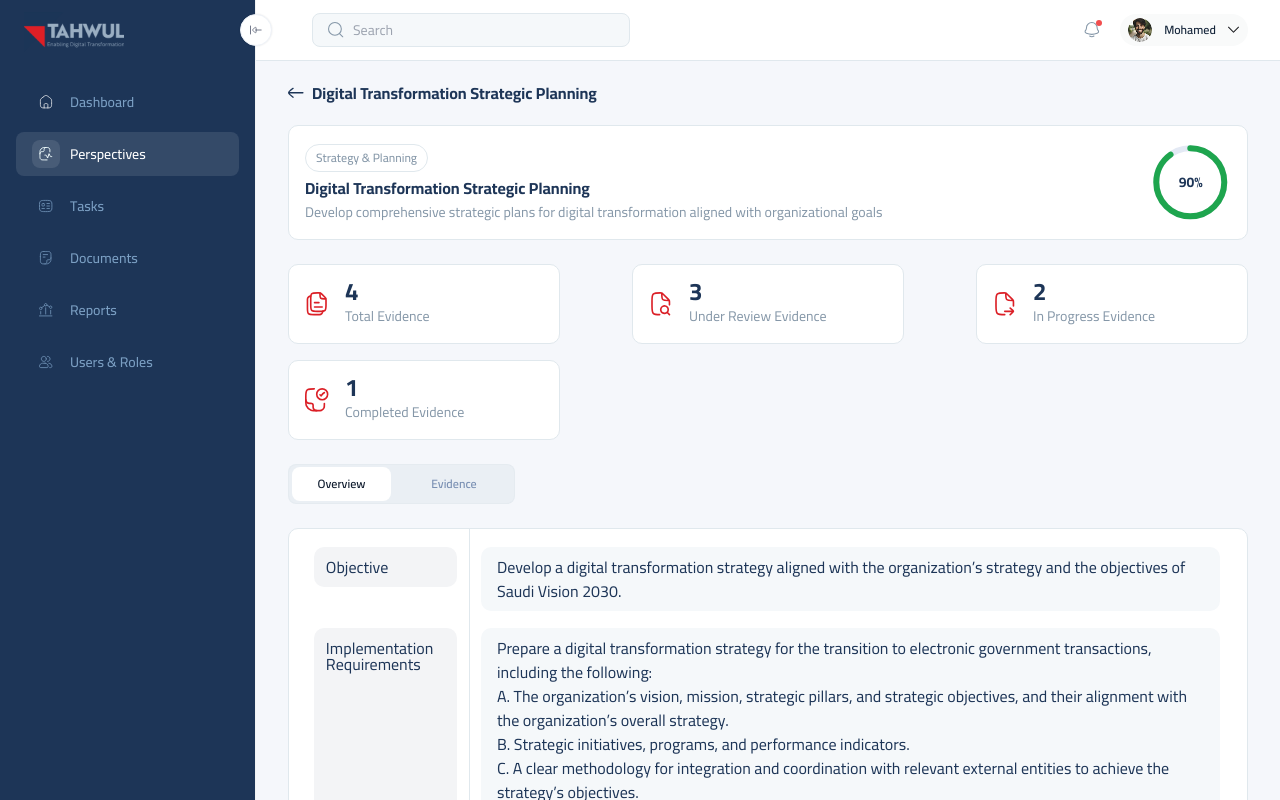
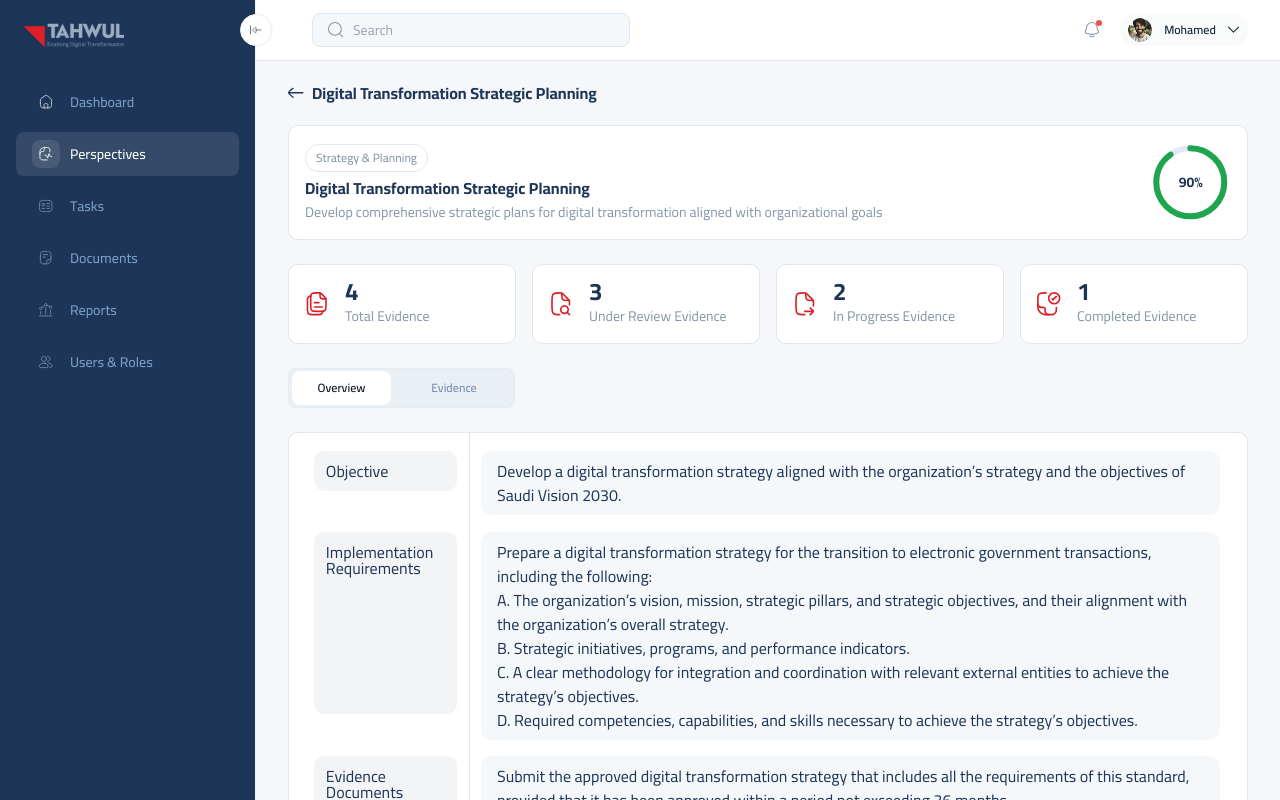
Before and after one commit to waqasshaukat/tahwul-task, a Next.js app: page /perspectives in a window 1280 px wide. Shown: the top 800 px of the page. Built offline with nearby package versions, Linux system fonts and the light colour scheme.

Commit message:
Make stats card flexible

```diff
--- a/src/app/perspectives/page.tsx
+++ b/src/app/perspectives/page.tsx
@@ -30,7 +30,7 @@ export default function PerspectivesOverviewPage() {
         />
       </div>
 
-      <div className="flex w-full flex-wrap justify-between gap-4">
+      <div className="grid w-full gap-4 sm:grid-cols-2 xl:grid-cols-4">
         {evidenceSummary.map((item) => (
           <EvidenceSummaryCard key={item.label} {...item} />
         ))}
--- a/src/components/EvidenceSummaryCard.tsx
+++ b/src/components/EvidenceSummaryCard.tsx
@@ -6,7 +6,7 @@ type Props = {
 
 export default function EvidenceSummaryCard({ label, value, icon }: Props) {
   return (
-    <div className="flex h-[80px] w-[272px] items-center gap-4 rounded-[10px] border border-[#E0E8ED] bg-white px-4">
+    <div className="flex h-[80px] w-full items-center gap-4 rounded-[10px] border border-[#E0E8ED] bg-white px-4">
       <div className="flex h-6 w-6 items-center justify-center">
         <img src={icon ?? "/icons/doc.svg"} alt="" className="h-6 w-6" />
       </div>
```
